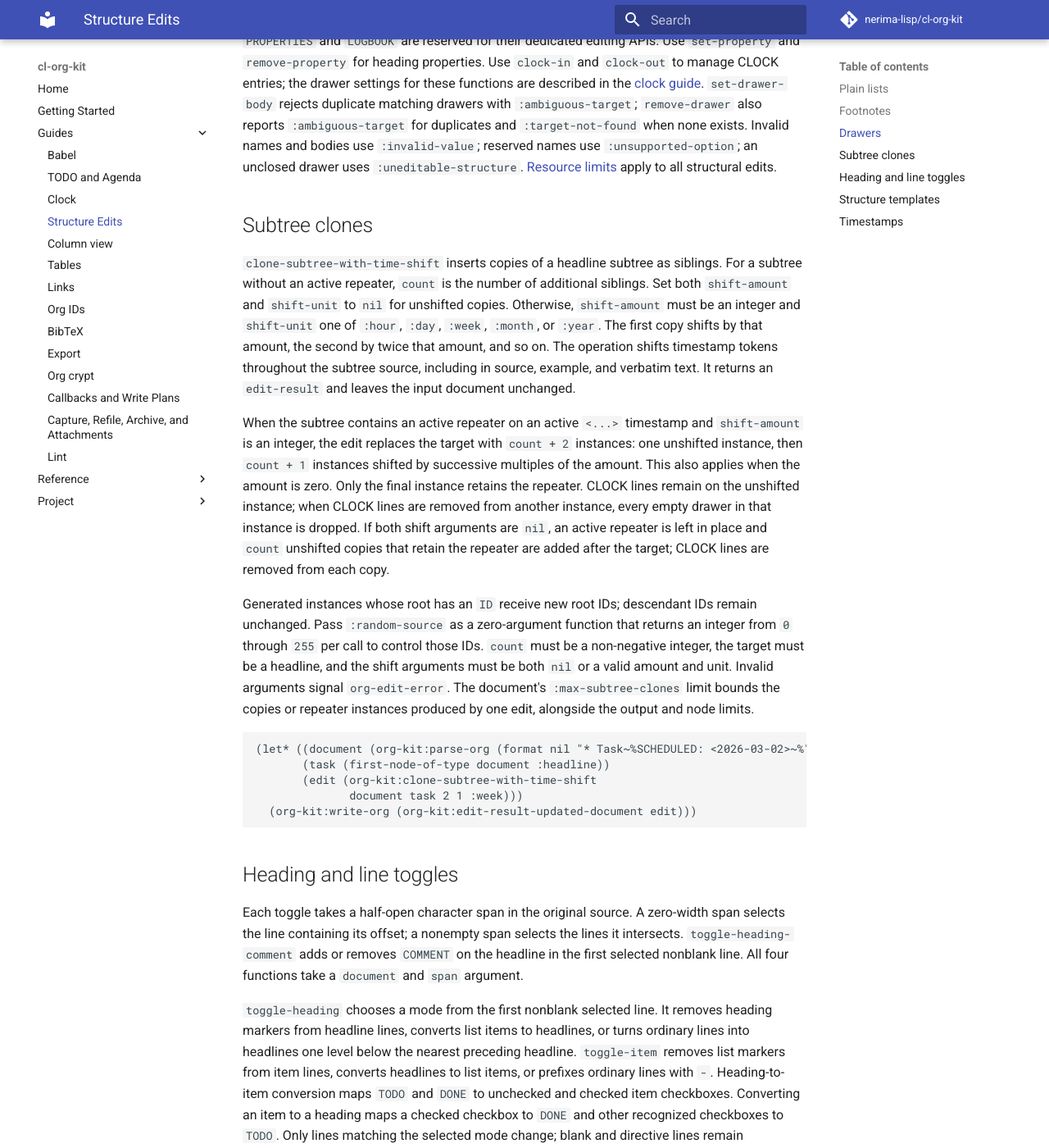
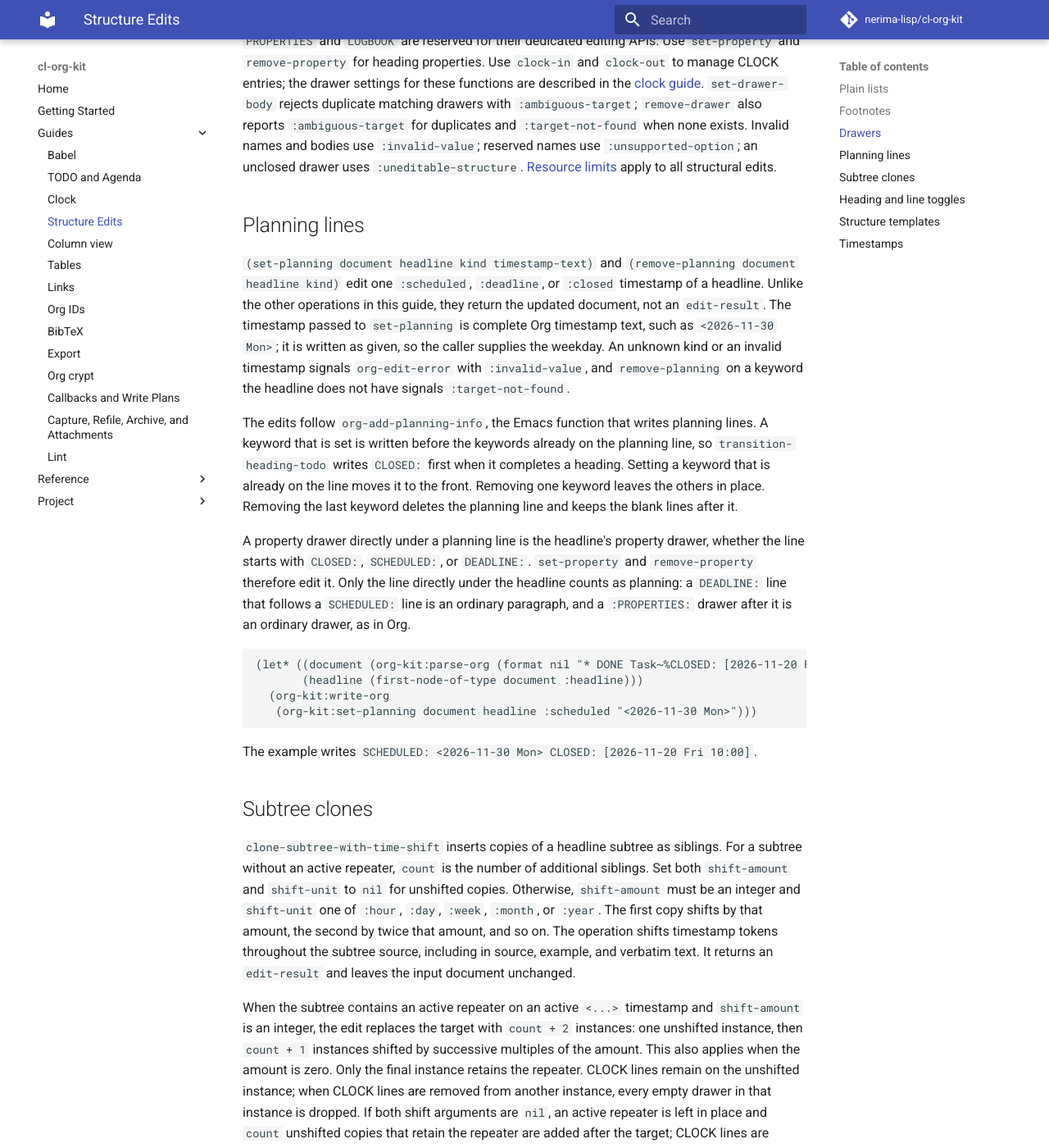
Before and after one commit to nerima-lisp/cl-org-kit, an MkDocs documentation site: the page built from docs/src/guides/structure-edits.md, in a window 1280 px wide and 1400 px high, scrolled down 2600 px. Shown: the whole window at 82% size. Built offline with MkDocs 1.6.1 and Material for MkDocs 9.7.7, drawn with Linux system fonts in a browser that asks for light colours; comment, search, counter and statistics services are not loaded.

Commit message:
fix(planning): parse CLOSED-first planning lines and write keywords in Org order
A property drawer under a planning line that starts with CLOSED: was read as
an ordinary drawer, because the drawer detector kept its own SCHEDULED/DEADLINE
prefix list apart from the planning reader. set-property and
archive-subtree-to then failed with :unexpected-diff on every heading that
Emacs had completed.

The planning keywords now come from one table shared by the reader, the
drawer detector, and the editors. Only the line directly under a heading is
planning for the drawer rule, as in org-element.

set-planning and the CLOSED timestamp of transition-heading-todo follow
org-add-planning-info: a set keyword goes before the existing ones. Removing
the last keyword deletes only the planning line and keeps the blank lines after
it. Setting planning on a bodiless heading followed by a blank line no longer
fails with :unexpected-diff.

Add Emacs oracle cases for planning edits, with their generator.

````diff
--- a/docs/src/guides/structure-edits.md
+++ b/docs/src/guides/structure-edits.md
@@ -126,6 +126,41 @@ are described in the [clock guide](clock.md#start-and-stop-a-clock).
 `:invalid-value`; reserved names use `:unsupported-option`; an unclosed drawer
 uses `:uneditable-structure`. [Resource limits](../reference/node-model.md#resource-limits)
 apply to all structural edits.
+
+## Planning lines
+
+`(set-planning document headline kind timestamp-text)` and
+`(remove-planning document headline kind)` edit one `:scheduled`, `:deadline`,
+or `:closed` timestamp of a headline. Unlike the other operations in this guide,
+they return the updated document, not an `edit-result`. The timestamp passed to
+`set-planning` is complete Org timestamp text, such as `<2026-11-30 Mon>`; it is
+written as given, so the caller supplies the weekday.
+An unknown kind or an invalid timestamp signals `org-edit-error` with
+`:invalid-value`, and `remove-planning` on a keyword the headline does not have
+signals `:target-not-found`.
+
+The edits follow `org-add-planning-info`, the Emacs function that writes planning
+lines. A keyword that is set is written before the keywords already on the
+planning line, so `transition-heading-todo` writes `CLOSED:` first when it
+completes a heading. Setting a keyword that is already on the line moves it to the front. Removing one keyword
+leaves the others in place. Removing the last keyword deletes the planning
+line and keeps the blank lines after it.
+
+A property drawer directly under a planning line is the headline's property
+drawer, whether the line starts with `CLOSED:`, `SCHEDULED:`, or `DEADLINE:`.
+`set-property` and `remove-property` therefore edit it. Only the line directly
+under the headline counts as planning: a `DEADLINE:` line that follows a
+`SCHEDULED:` line is an ordinary paragraph, and a `:PROPERTIES:` drawer after it
+is an ordinary drawer, as in Org.
+
+```lisp
+(let* ((document (org-kit:parse-org (format nil "* DONE Task~%CLOSED: [2026-11-20 Fri 10:00]~%")))
+       (headline (first-node-of-type document :headline)))
+  (org-kit:write-org
+   (org-kit:set-planning document headline :scheduled "<2026-11-30 Mon>")))
+```
+
+The example writes `SCHEDULED: <2026-11-30 Mon> CLOSED: [2026-11-20 Fri 10:00]`.
 
 ## Subtree clones
 
````
Also changed, not shown: CHANGELOG.md, t/fixtures/README.md, 12 other files.
